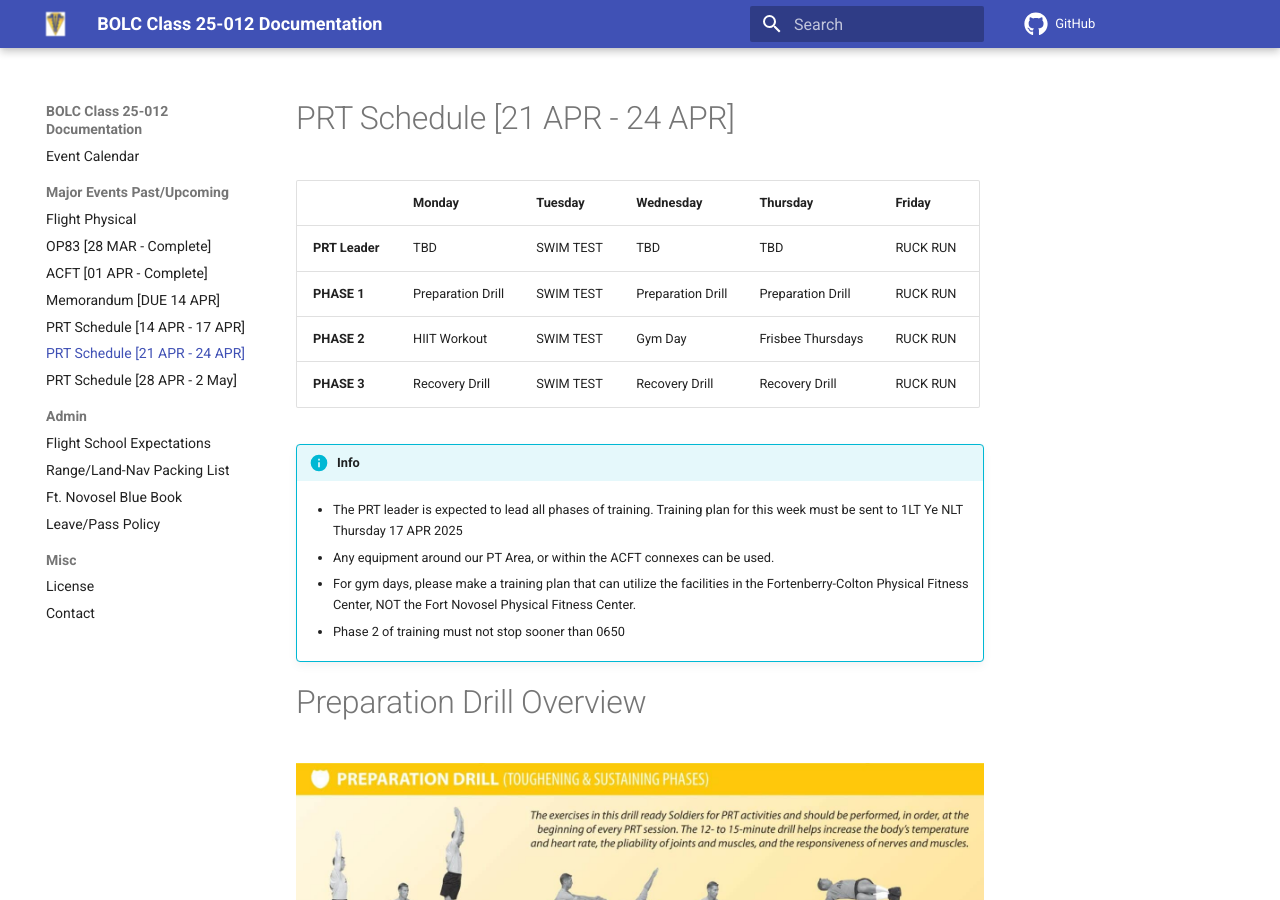
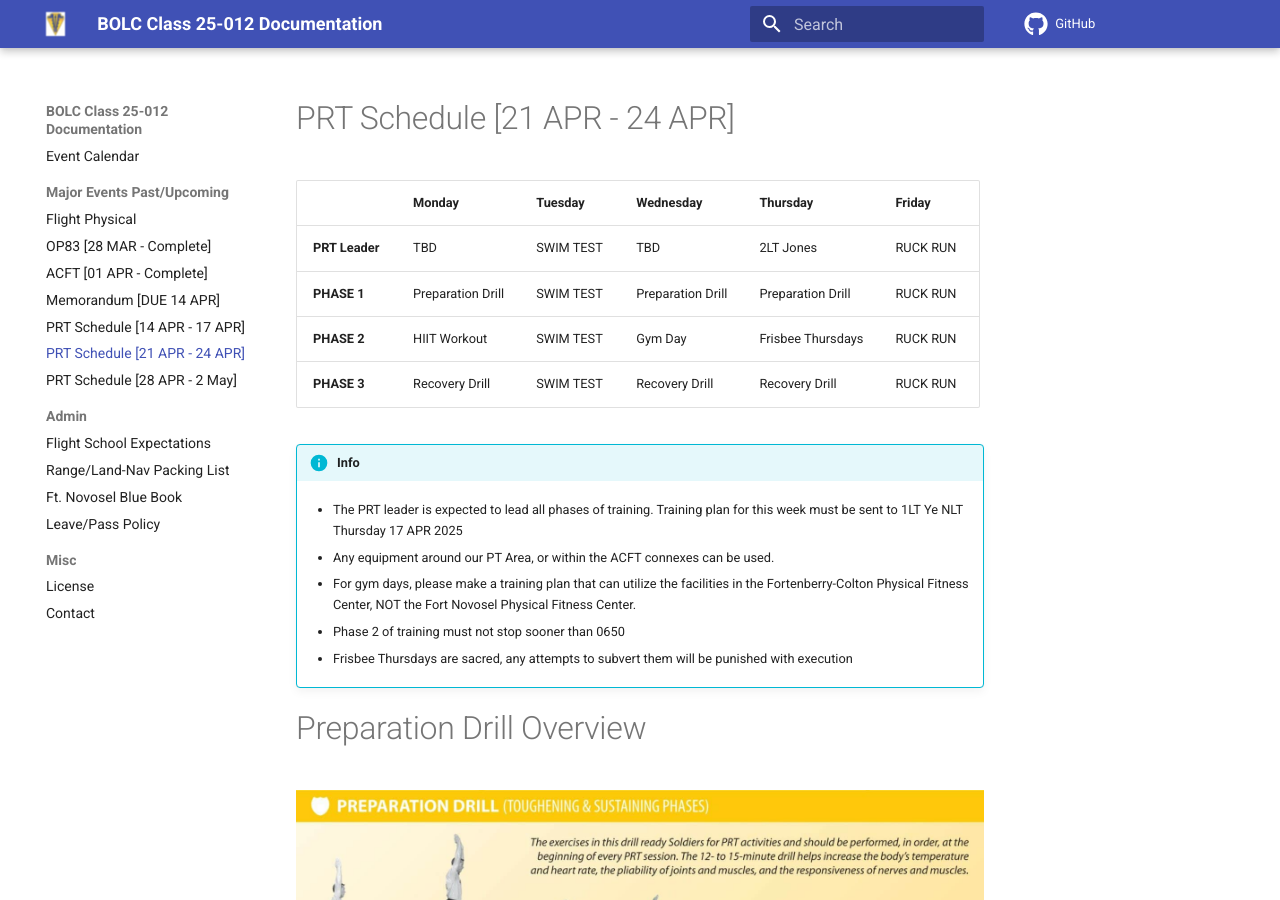
Before and after one commit to alvinye9/bolc_25-012.github.io, an MkDocs documentation site: the page built from docs/Main/PT2/index.md, in a window 1280 px wide and 900 px high. Built offline with MkDocs 1.6.1 and Material for MkDocs 9.7.7, drawn with Linux system fonts in a browser that asks for light colours; comment, search, counter and statistics services are not loaded.

Commit message:
frisbee thursdays are sacred

```diff
--- a/docs/Main/PT2/index.md
+++ b/docs/Main/PT2/index.md
@@ -2,7 +2,7 @@
 
 |            | Monday               | Tuesday                  | Wednesday             | Thursday               | Friday               |
 |------------|----------------------|--------------------------|-----------------------|------------------------|----------------------|
-| **PRT Leader**    | TBD      | SWIM TEST         | TBD    |    TBD      | RUCK RUN  |
+| **PRT Leader**    | TBD      | SWIM TEST         | TBD    |    2LT Jones      | RUCK RUN  |
 | **PHASE 1**    | Preparation Drill      | SWIM TEST         | Preparation Drill    | Preparation Drill         | RUCK RUN  |
 | **PHASE 2**   | HIIT Workout    | SWIM TEST |  Gym Day    | Frisbee Thursdays | RUCK RUN |
 | **PHASE 3** | Recovery Drill   | SWIM TEST | Recovery Drill          | Recovery Drill | RUCK RUN |
@@ -16,6 +16,8 @@
     - For gym days, please make a training plan that can utilize the facilities in the Fortenberry-Colton Physical Fitness Center, NOT the Fort Novosel Physical Fitness Center.
 
     - Phase 2 of training must not stop sooner than 0650
+
+    - Frisbee Thursdays are sacred, any attempts to subvert them will be punished with execution
 
 # Preparation Drill Overview
 
```
Also changed, not shown: docs/Main/PT/index.md (+2 -0 lines), docs/Main/PT3/index.md (+3 -1 lines), site/Main/PT/index.html, site/Main/PT2/index.html, site/Main/PT3/index.html, site/search/search_index.json.
